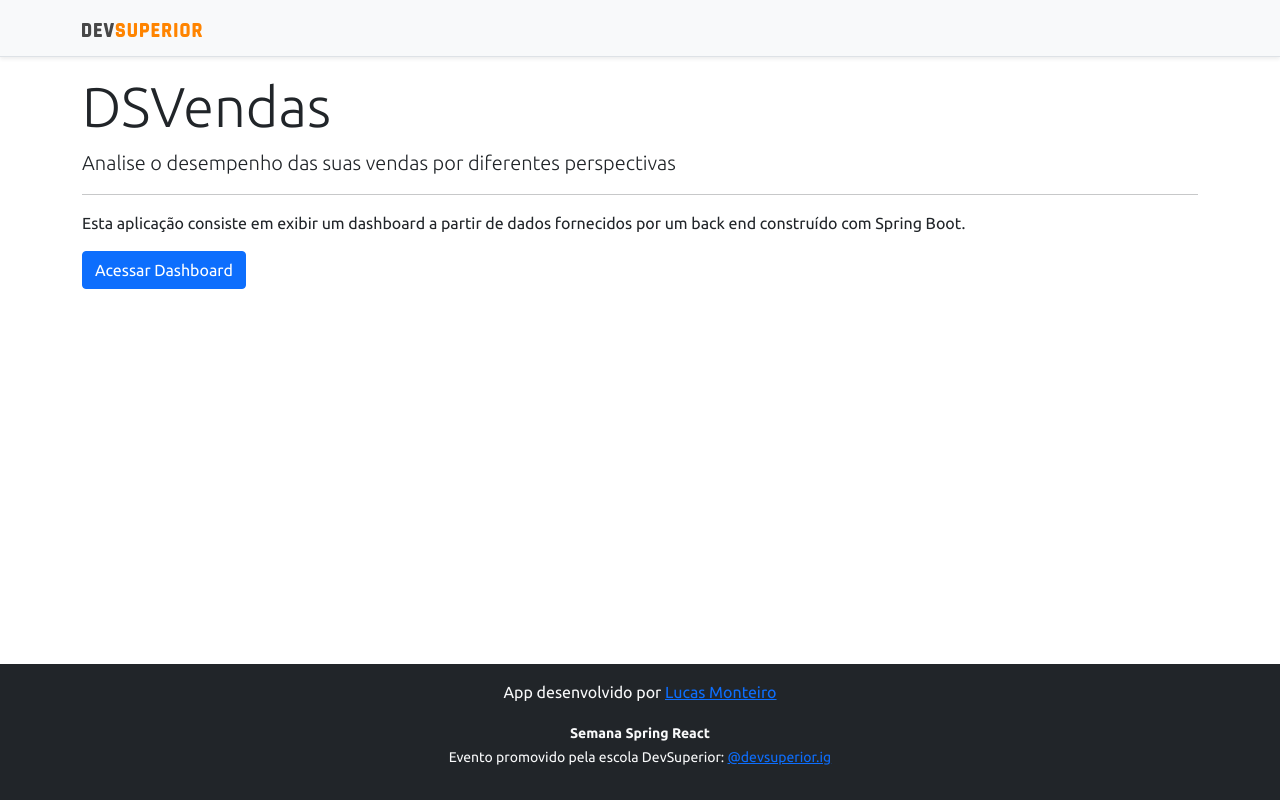
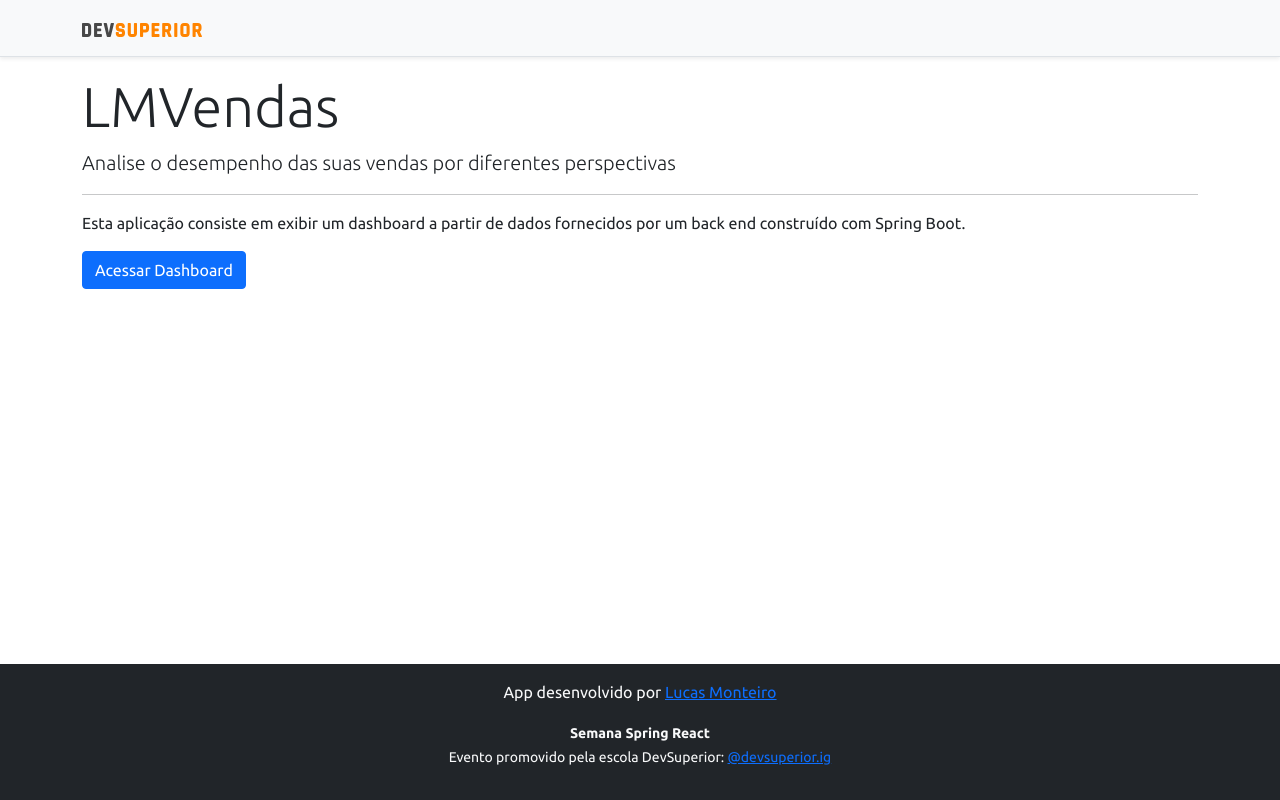
Before and after one commit to lmonteiro10/painel-vendas, a React (Create React App) app in the folder frontend/: page / in a window 1280 px wide. Built offline with nearby package versions, Linux system fonts and the light colour scheme; no server answers.

Commit message:
Info Change

```diff
--- a/frontend/src/pages/Dashboard/index.tsx
+++ b/frontend/src/pages/Dashboard/index.tsx
@@ -22,7 +22,7 @@ const Dashboard = () => {
           </div>
         </div>
         <div className="py-3">
-          <h2 className="text-primary">Todas as Vendas</h2>
+          <h2 className="text-primary">Vendas Realizadas</h2>
         </div>
 
         <DataTable />
--- a/frontend/src/pages/Home/index.tsx
+++ b/frontend/src/pages/Home/index.tsx
@@ -8,7 +8,7 @@ const Home = () => {
             <NavBar />
             <div className="container">
                 <div className="jumbotron">
-                    <h1 className="display-4">DSVendas</h1>
+                    <h1 className="display-4">LMVendas</h1>
                     <p className="lead">Analise o desempenho das suas vendas por diferentes perspectivas</p>
                     <hr/>
                     <p>Esta aplicação consiste em exibir um dashboard a partir de dados fornecidos por um back end construído com Spring Boot.</p>
```
Also changed, not shown: 1 other file (tests, documents, lock files or other folders).
